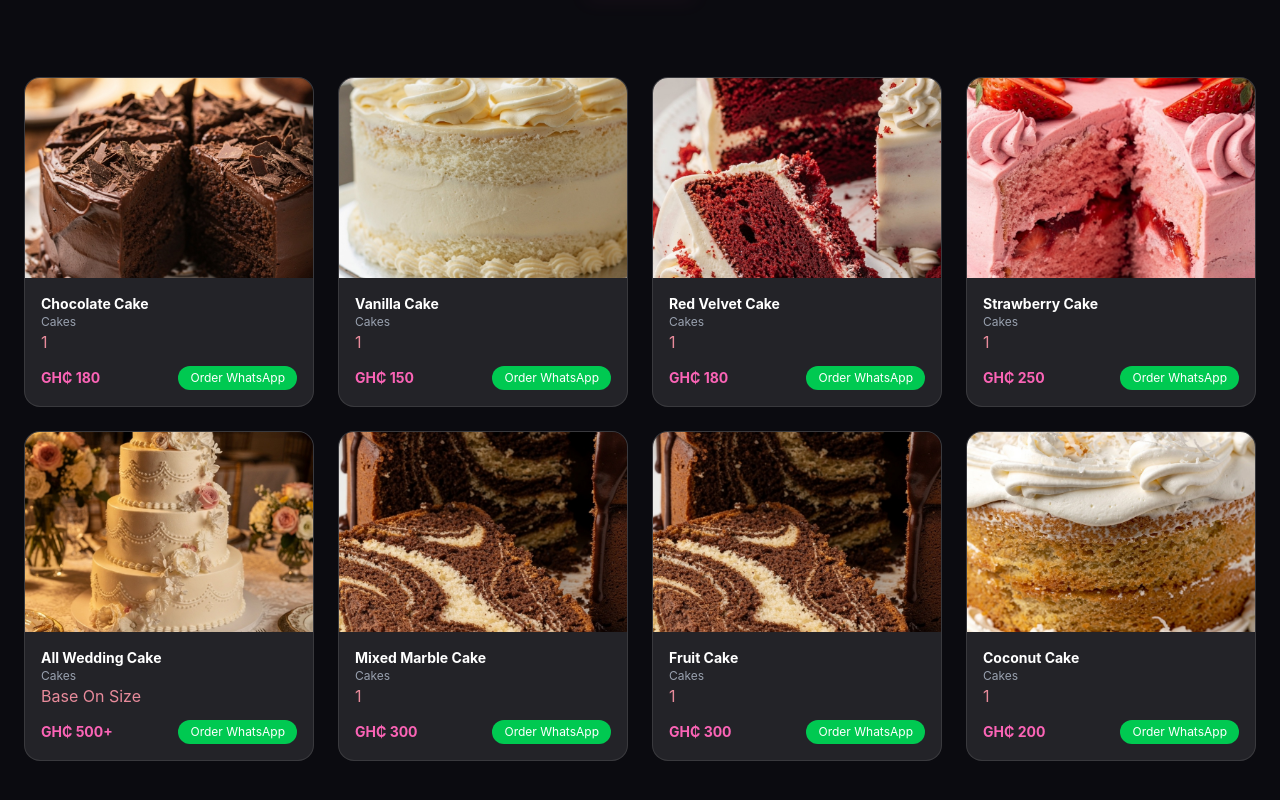
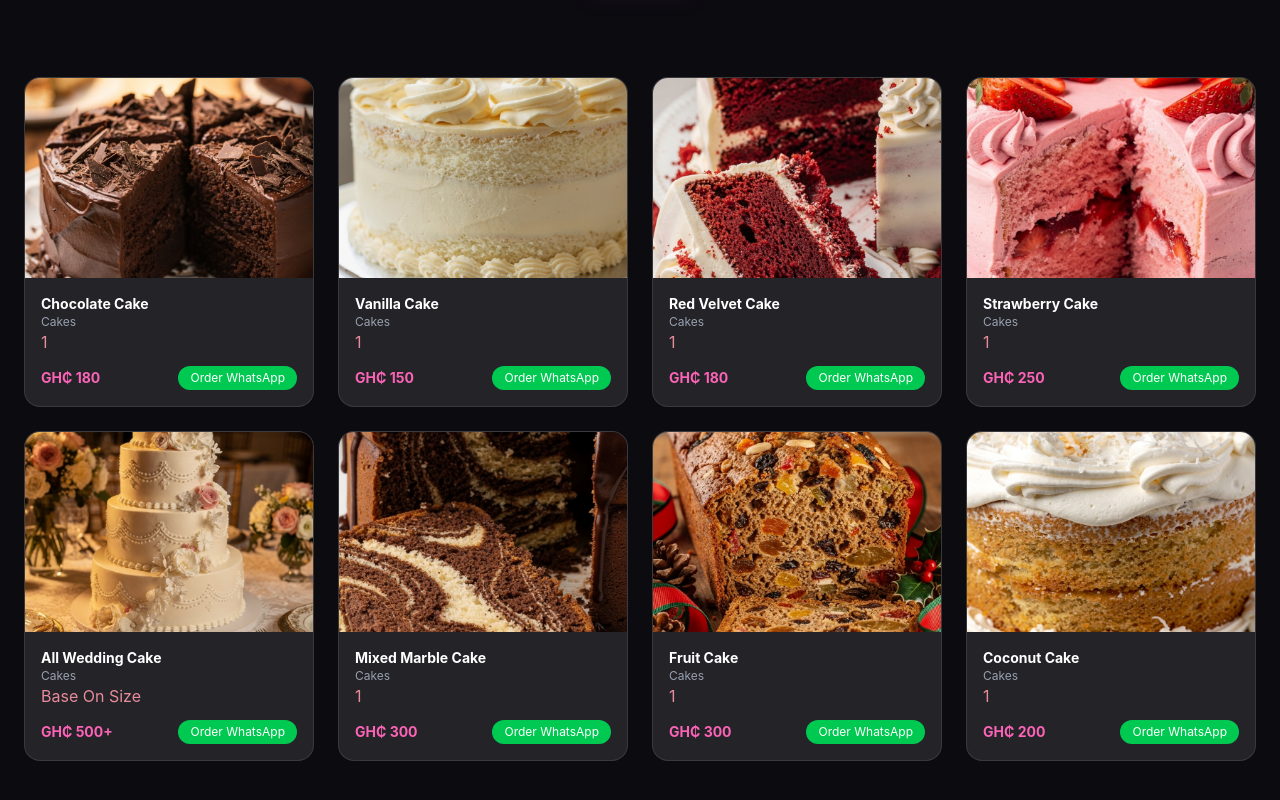
Before and after one commit to hartzfrancis2-sketch/Precious-bakery, a React (Vite) app: page /gallery in a window 1280 px wide. Shown: the part 352-1152 px from the top of the page. Built offline with nearby package versions, Linux system fonts and the light colour scheme.

Commit message:
added fruit cake image

```diff
--- a/src/components/common/MenuSection.tsx
+++ b/src/components/common/MenuSection.tsx
@@ -39,7 +39,7 @@ const items: MenuItem[] = [
     name: "Strawberry Cake",
     price: "GH₵ 250",
     category: "Cakes",
-    image: "menu/strawberrycake.jpeg",
+    image: "/menu/strawberrycake.jpeg",
     quantity:"1",
   },
   {
@@ -61,7 +61,7 @@ const items: MenuItem[] = [
     name: "Fruit Cake",
     price: "GH₵ 300",
     category: "Cakes",
-    image: "menu/mixedmablecake.jpeg",
+    image: "menu/fruitcake.jpeg",
     quantity:"1",
   },
   {
```
Also changed, not shown: public/menu/fruitcake.jpeg (added).
